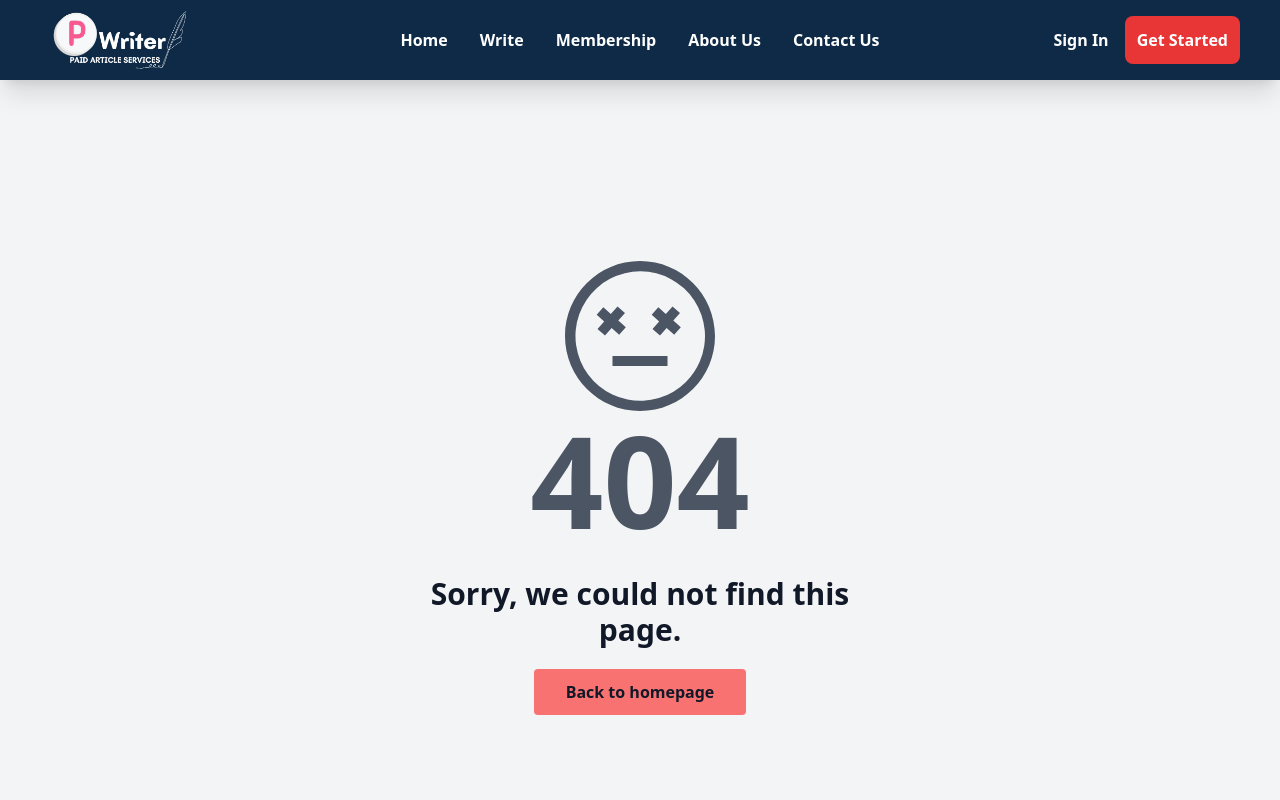
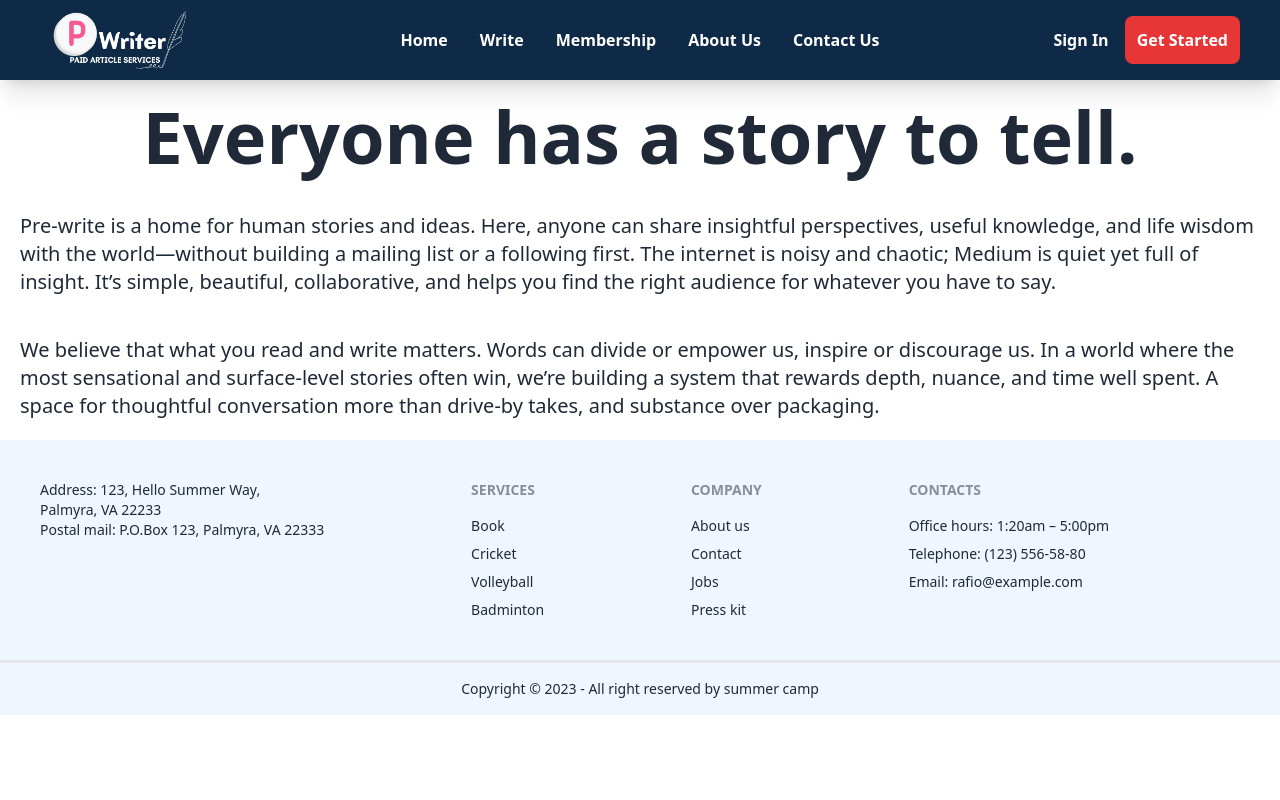
Before and after one commit to robiul0278/Pro-Articles-Client, a React (Vite) app: page /about in a window 1280 px wide. Shown: the top 800 px of the page. Built offline with nearby package versions, Linux system fonts and the light colour scheme; no server answers.

Commit message:
create about part

```diff
--- /dev/null
+++ b/src/Page/About/About.jsx
@@ -0,0 +1,12 @@
+
+const About = () => {
+    return (
+        <div className="mx-auto max-w-screen-xl">
+            <h1 className="text-7xl p-5 font-bold text-center">Everyone has a story to tell.</h1>
+            <p className="p-5 text-xl ">Pre-write is a home for human stories and ideas. Here, anyone can share insightful perspectives, useful knowledge, and life wisdom with the world—without building a mailing list or a following first. The internet is noisy and chaotic; Medium is quiet yet full of insight. It’s simple, beautiful, collaborative, and helps you find the right audience for whatever you have to say.</p>
+            <p className="p-5 text-xl">We believe that what you read and write matters. Words can divide or empower us, inspire or discourage us. In a world where the most sensational and surface-level stories often win, we’re building a system that rewards depth, nuance, and time well spent. A space for thoughtful conversation more than drive-by takes, and substance over packaging.</p>
+        </div>
+    );
+};
+
+export default About;
```
Also changed, not shown: src/Components/Share/Navbar.jsx (+6 -6 lines), src/Page/Routes/Routes.jsx (+6 -1 lines).
